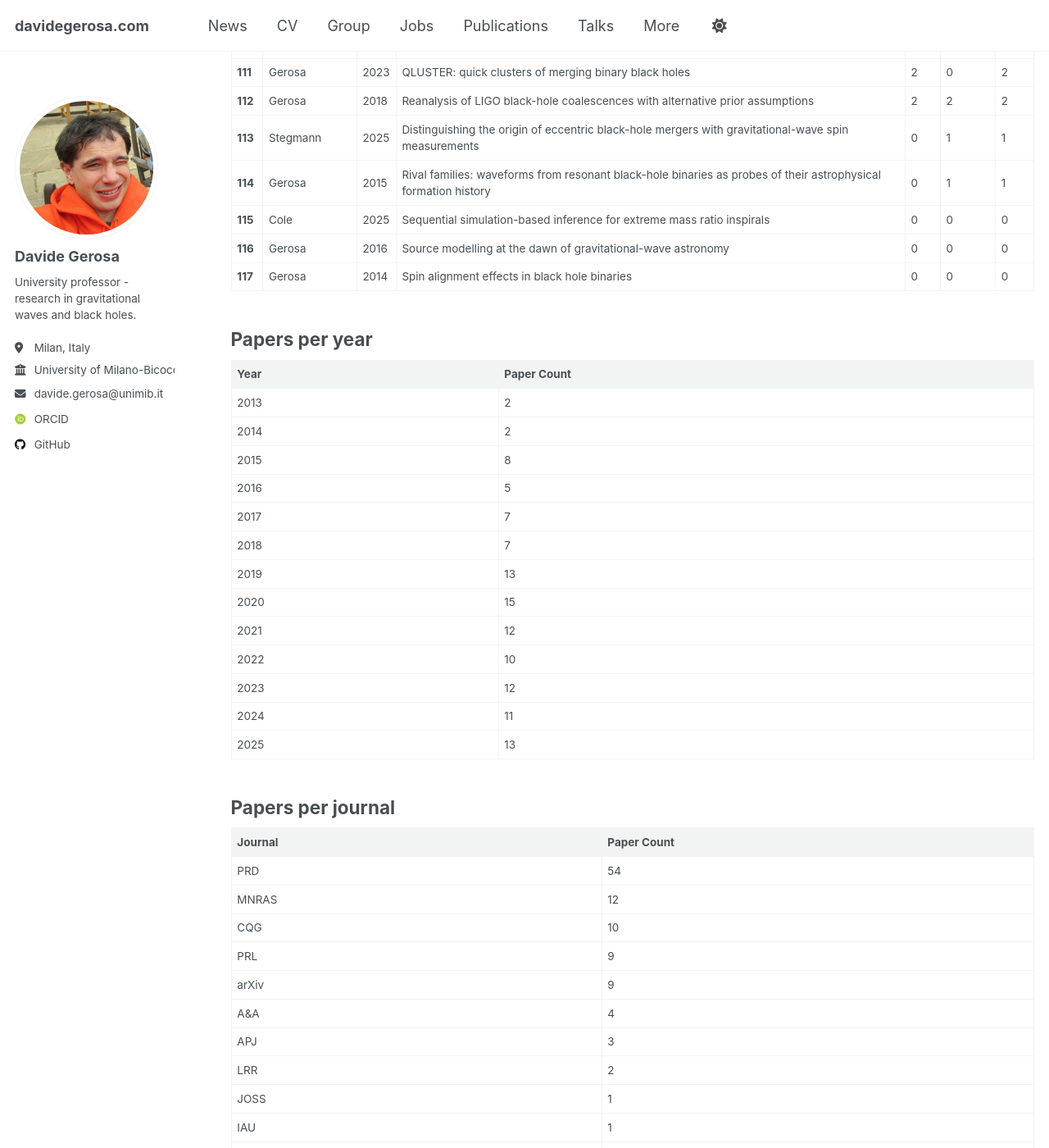
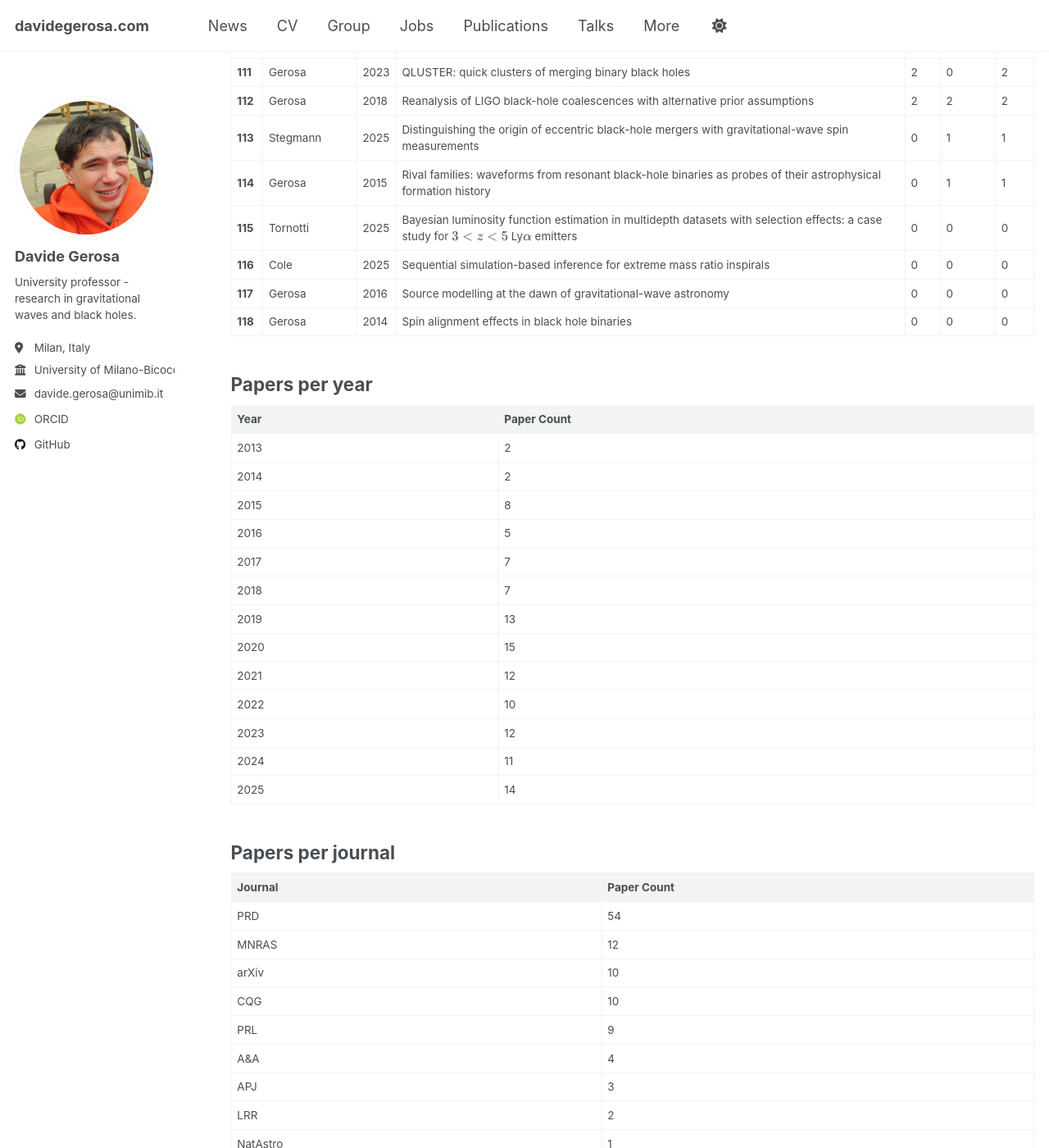
Before and after one commit to dgerosa/website, a Jekyll site: the page built from _pages/citations.md, in a window 1280 px wide and 1400 px high, scrolled down 4929 px. Shown: the whole window at 82% size. Built offline with Jekyll 4.4.1, drawn with Linux system fonts in a browser that asks for light colours; some web fonts are replaced; some of the changed text lies outside the part shown.

Commit message:
updated from dgerosa/cv

```diff
--- a/_pages/_citations.md
+++ b/_pages/_citations.md
@@ -123,9 +123,10 @@
 | **112** | Gerosa | 2018 | Reanalysis of LIGO black-hole coalescences with alternative prior assumptions | 2 | 2 | 2 |
 | **113** | Stegmann | 2025 | Distinguishing the origin of eccentric black-hole mergers with gravitational-wave spin measurements | 0 | 1 | 1 |
 | **114** | Gerosa | 2015 | Rival families: waveforms from resonant black-hole binaries as probes of their astrophysical formation history | 0 | 1 | 1 |
-| **115** | Cole | 2025 | Sequential simulation-based inference for extreme mass ratio inspirals | 0 | 0 | 0 |
-| **116** | Gerosa | 2016 | Source modelling at the dawn of gravitational-wave astronomy | 0 | 0 | 0 |
-| **117** | Gerosa | 2014 | Spin alignment effects in black hole binaries | 0 | 0 | 0 |
+| **115** | Tornotti | 2025 | Bayesian luminosity function estimation in multidepth datasets with selection effects: a case study for $$3<z<5$$ Ly$$\alpha$$ emitters | 0 | 0 | 0 |
+| **116** | Cole | 2025 | Sequential simulation-based inference for extreme mass ratio inspirals | 0 | 0 | 0 |
+| **117** | Gerosa | 2016 | Source modelling at the dawn of gravitational-wave astronomy | 0 | 0 | 0 |
+| **118** | Gerosa | 2014 | Spin alignment effects in black hole binaries | 0 | 0 | 0 |
 
 ## Papers per year
 
@@ -143,7 +144,7 @@
 | 2022 | 10 |
 | 2023 | 12 |
 | 2024 | 11 |
-| 2025 | 13 |
+| 2025 | 14 |
 
 ## Papers per journal
 
@@ -151,26 +152,26 @@
 |---------|--------------|
 | PRD | 54 |
 | MNRAS | 12 |
+| arXiv | 10 |
 | CQG | 10 |
 | PRL | 9 |
-| arXiv | 9 |
 | A&A | 4 |
 | APJ | 3 |
 | LRR | 2 |
+| NatAstro | 1 |
+| iScience | 1 |
+| AaSSP | 1 |
+| Symmetry | 1 |
+| GRG | 1 |
 | JOSS | 1 |
+| PRR | 1 |
+| Lincei | 1 |
+| Moriond | 1 |
+| JoPCS | 1 |
+| CURJ | 1 |
+| book | 1 |
+| PhD thesis | 1 |
 | IAU | 1 |
-| Lincei | 1 |
-| PRR | 1 |
-| book | 1 |
-| iScience | 1 |
-| JoPCS | 1 |
-| Moriond | 1 |
-| AaSSP | 1 |
-| GRG | 1 |
-| Symmetry | 1 |
-| NatAstro | 1 |
-| PhD thesis | 1 |
-| CURJ | 1 |
 
 ## Papers per arXiv category
 
```
Also changed, not shown: other parts of _pages/_citations.md (+1 -1 lines), _pages/_publications.md (+6 -1 lines).
